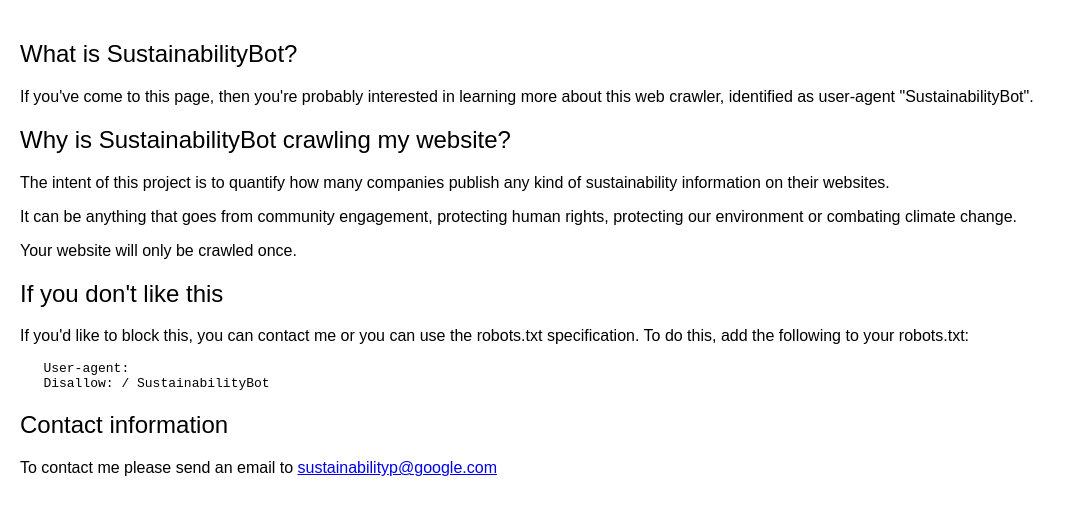
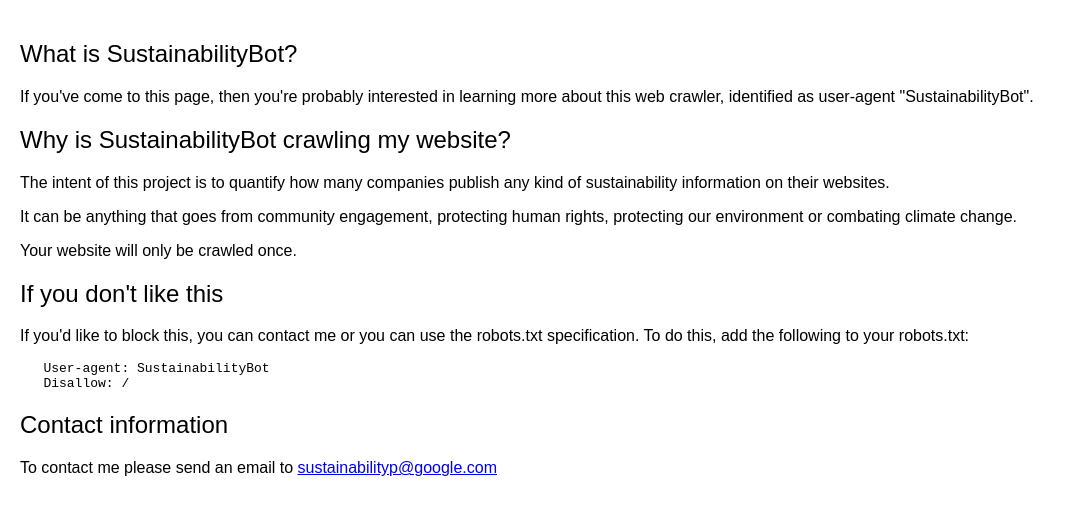
Before and after one commit to AlessandraSozzi/MSc-dissertation, a plain HTML site: page docs/index.html in a window 1280 px wide. Shown: the whole page, without its empty margins (0-1072 px from the left). Drawn offline with Linux system fonts and the light colour scheme.

Commit message:
fix typo

```diff
--- a/docs/index.html
+++ b/docs/index.html
@@ -21,8 +21,8 @@
 <p>If you'd like to block this, you can contact me or you can use the robots.txt specification. To do this, add the following to your robots.txt:
 <br>
 <pre>
-   User-agent:
-   Disallow: / SustainabilityBot
+   User-agent: SustainabilityBot
+   Disallow: /
 </pre>
 </p>
 
```
